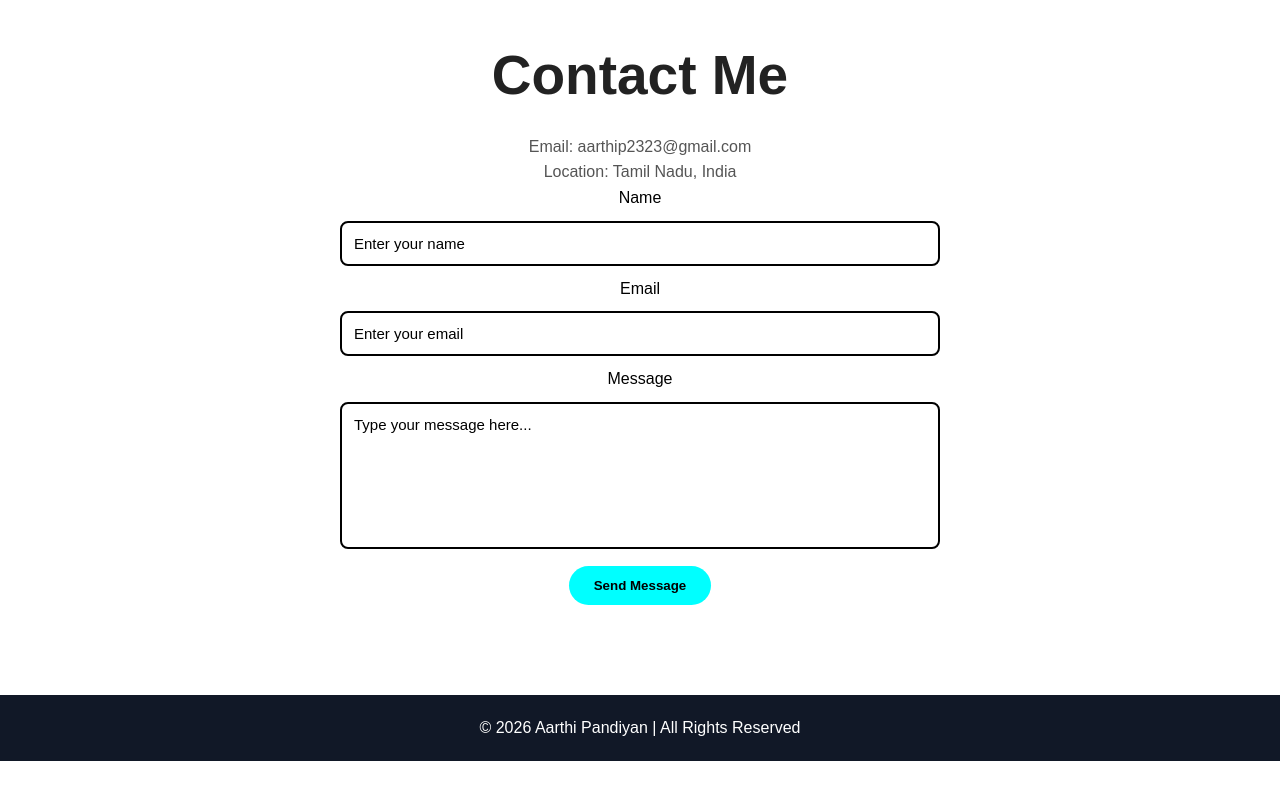
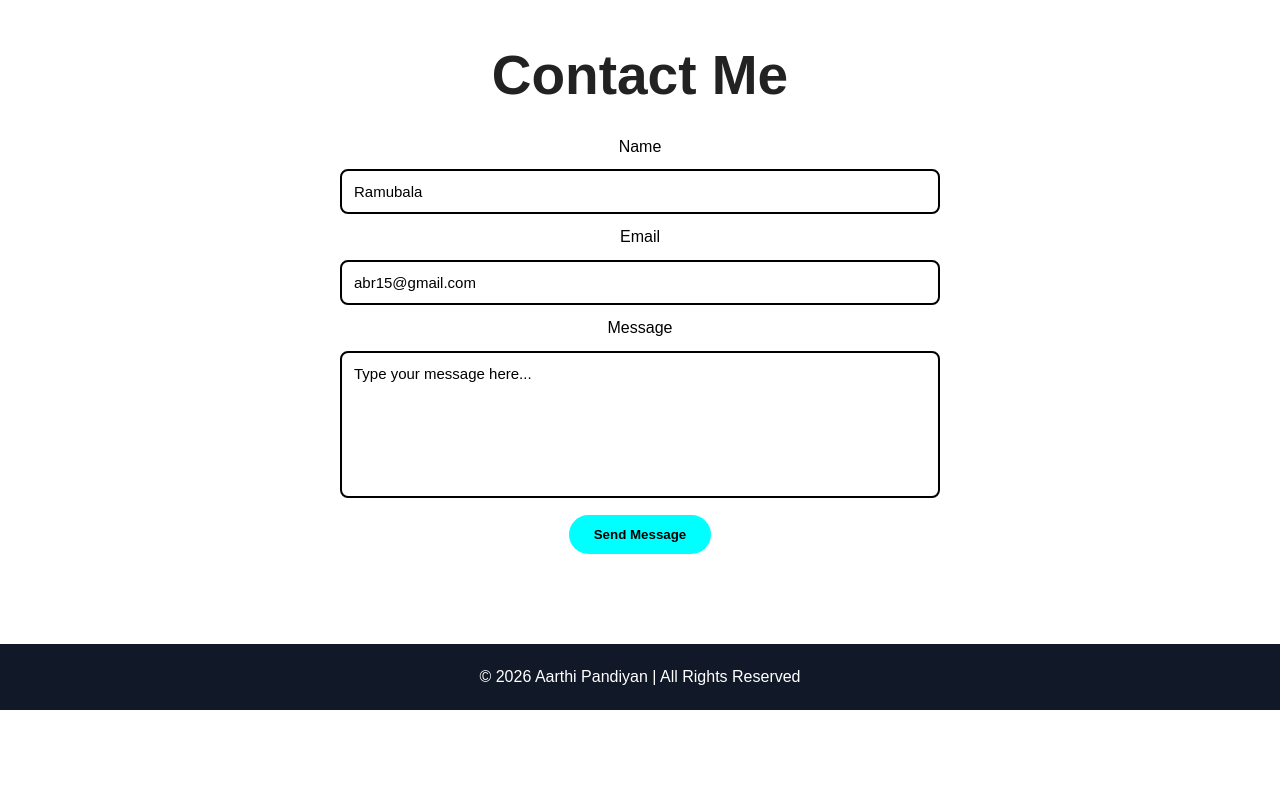
Before and after one commit to ithraap3232-jpg/AARTHIPANDIYAN, a website: page index.html in a window 1280 px wide. Shown: the part 6119-6919 px from the top of the page. Drawn offline with Linux system fonts and the light colour scheme.

Commit message:
Update portfolio

```diff
--- a/index.html
+++ b/index.html
@@ -411,16 +411,13 @@
    <section id="contact">
     <h2>Contact Me</h2>
 
-    <p>Email: aarthip2323@gmail.com</p>
-    <p>Location: Tamil Nadu, India</p>
-
     <form id="contactForm">
 
         <label>Name</label>
         <input
             type="text"
             id="name"
-            placeholder="Enter your name"
+            placeholder="Ramubala"
             required
         >
 
@@ -428,7 +425,7 @@
         <input
             type="email"
             id="email"
-            placeholder="Enter your email"
+            placeholder="abr15@gmail.com"
             required
         >
 
```
